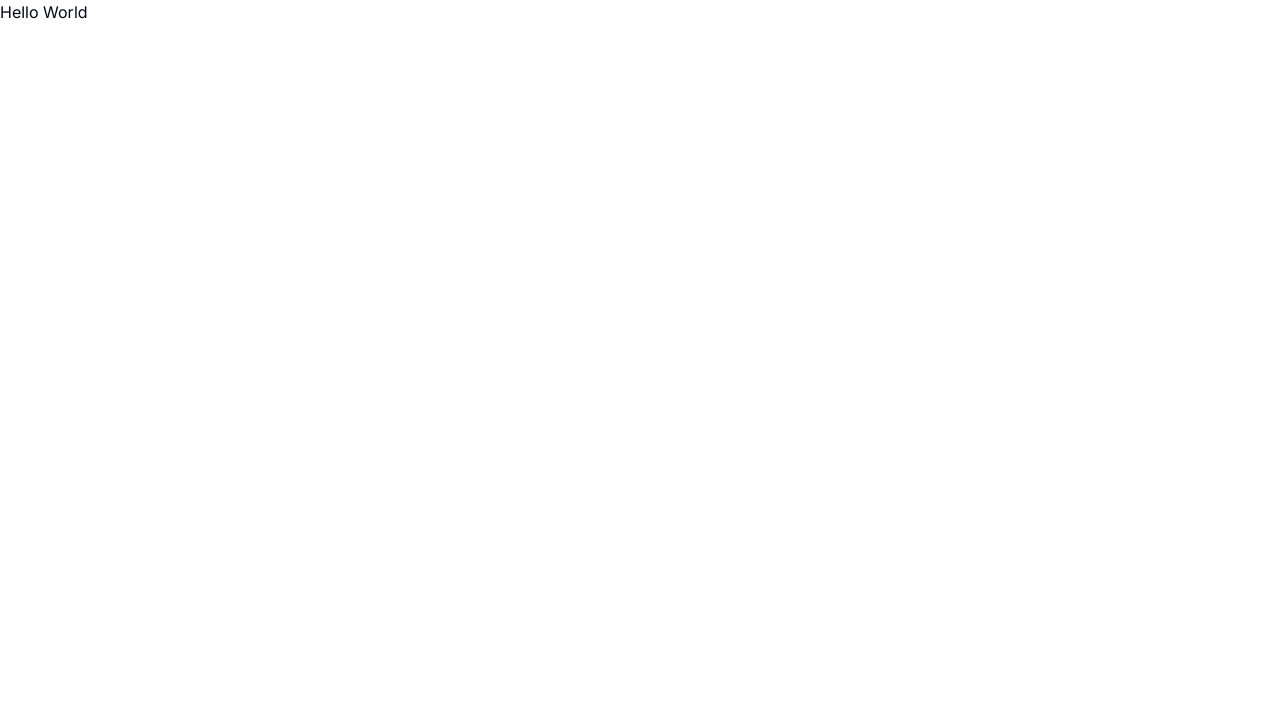
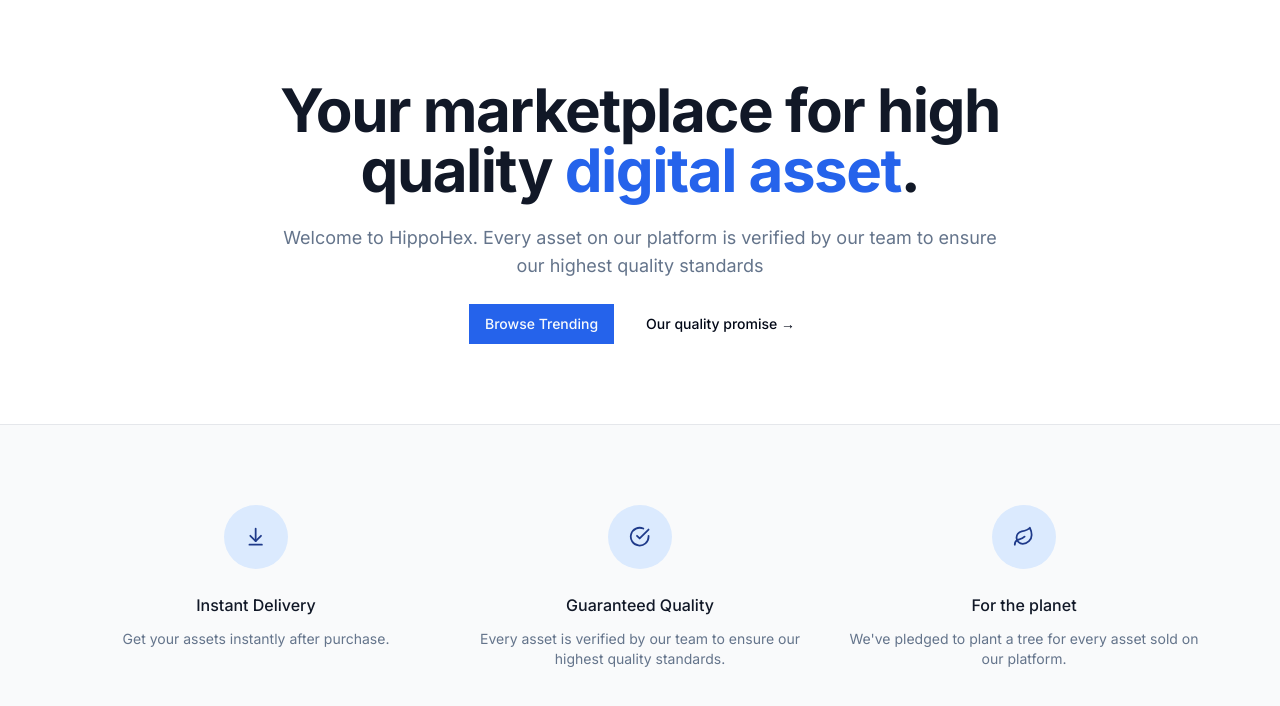
Before and after one commit to addytrunks/hippohex, a Next.js app: page / in a window 1280 px wide. Shown: the top 706 px of the page. Built offline with nearby package versions, Linux system fonts and the light colour scheme.

Commit message:
feat:landing page

```diff
--- a/src/app/layout.tsx
+++ b/src/app/layout.tsx
@@ -1,22 +1,29 @@
-import type { Metadata } from 'next'
-import { Inter } from 'next/font/google'
-import './globals.css'
+import type { Metadata } from "next";
+import { Inter } from "next/font/google";
+import "./globals.css";
+import { cn } from "@/lib/utils";
 
-const inter = Inter({ subsets: ['latin'] })
+const inter = Inter({ subsets: ["latin"] });
 
 export const metadata: Metadata = {
-  title: 'Create Next App',
-  description: 'Generated by create next app',
-}
+  title: "Create Next App",
+  description: "Generated by create next app",
+};
 
 export default function RootLayout({
   children,
 }: {
-  children: React.ReactNode
+  children: React.ReactNode;
 }) {
   return (
     <html lang="en">
-      <body className={inter.className}>{children}</body>
+      <body
+        className={cn("antialiased relative h-full font-sans", inter.className)}
+      >
+        <main className="relative flex flex-col min-h-screen">
+          <div className="flex-grow flex-1">{children}</div>
+        </main>
+      </body>
     </html>
-  )
+  );
 }
--- a/src/app/page.tsx
+++ b/src/app/page.tsx
@@ -1,6 +1,76 @@
+import MaxWidthWrapper from "@/components/MaxWidthWrapper";
+import { Button, buttonVariants } from "@/components/ui/button";
+import { ArrowDownToLine, CheckCircle, Leaf } from "lucide-react";
+import Link from "next/link";
+
+const perks = [
+  {
+    name: "Instant Delivery",
+    Icon: ArrowDownToLine,
+    description: "Get your assets instantly after purchase.",
+  },
+  {
+    name: "Guaranteed Quality",
+    Icon: CheckCircle,
+    description:
+      "Every asset is verified by our team to ensure our highest quality standards.",
+  },
+  {
+    name: "For the planet",
+    Icon: Leaf,
+    description:
+      "We've pledged to plant a tree for every asset sold on our platform.",
+  },
+];
 
 export default function Home() {
   return (
-    <p>Hello World</p>
-  )
+    <>
+      <MaxWidthWrapper>
+        <div className="py-20 mx-auto text-center flex flex-col items-center max-w-3xl">
+          <h1 className="text-4xl font-bold tracking-tight text-gray-900 sm:text-6xl">
+            Your marketplace for high quality{" "}
+            <span className="text-blue-600">digital asset</span>.
+          </h1>
+          <p className="mt-6 max-w-prose text-lg text-muted-foreground">
+            Welcome to HippoHex. Every asset on our platform is verified by our
+            team to ensure our highest quality standards
+          </p>
+          <div className="flex flex-col sm:flex-row gap-4 mt-6">
+            <Link href="/products" className={buttonVariants()}>
+              Browse Trending
+            </Link>
+            <Button variant="ghost">Our quality promise &rarr;</Button>
+          </div>
+        </div>
+
+        {/* TODO:LIST PRODUCTS */}
+      </MaxWidthWrapper>
+
+      <section className="border-t border-gray-200 bg-gray-50">
+        <MaxWidthWrapper className="py-20">
+          <div className="grid grid-cols-1 gap-y-12 sm:grid-cols-2 sm:gap-x-6 lg:grid-cols-3 lg:gap-x-8 lg:gap-y-0">
+            {perks.map(({ name, Icon, description }) => (
+              <div key={name} className="text-center md:flex md:items-start md:text-left lg:block lg:text-center">
+                <div className="md:flex-shrink-0 flex justify-center">
+                    <div className="h-16 w-16 flex items-center justify-center rounded-full bg-blue-100 text-blue-900">
+                      {<Icon className="w-1/3 h-1/3"/>}
+                    </div>
+                </div>
+
+                <div className="mt-6 md:ml-4 md:mt-0 lg:ml-0 lg:mt-6">
+                  <h3 className="text-base font-medium text-gray-900">
+                    {name}
+                  </h3>
+                  <p className="mt-3 text-sm text-muted-foreground">
+                    {description}
+                  </p>
+                </div>
+              </div>
+            ))}
+          </div>
+        </MaxWidthWrapper>
+      </section>
+    </>
+  );
 }
```
